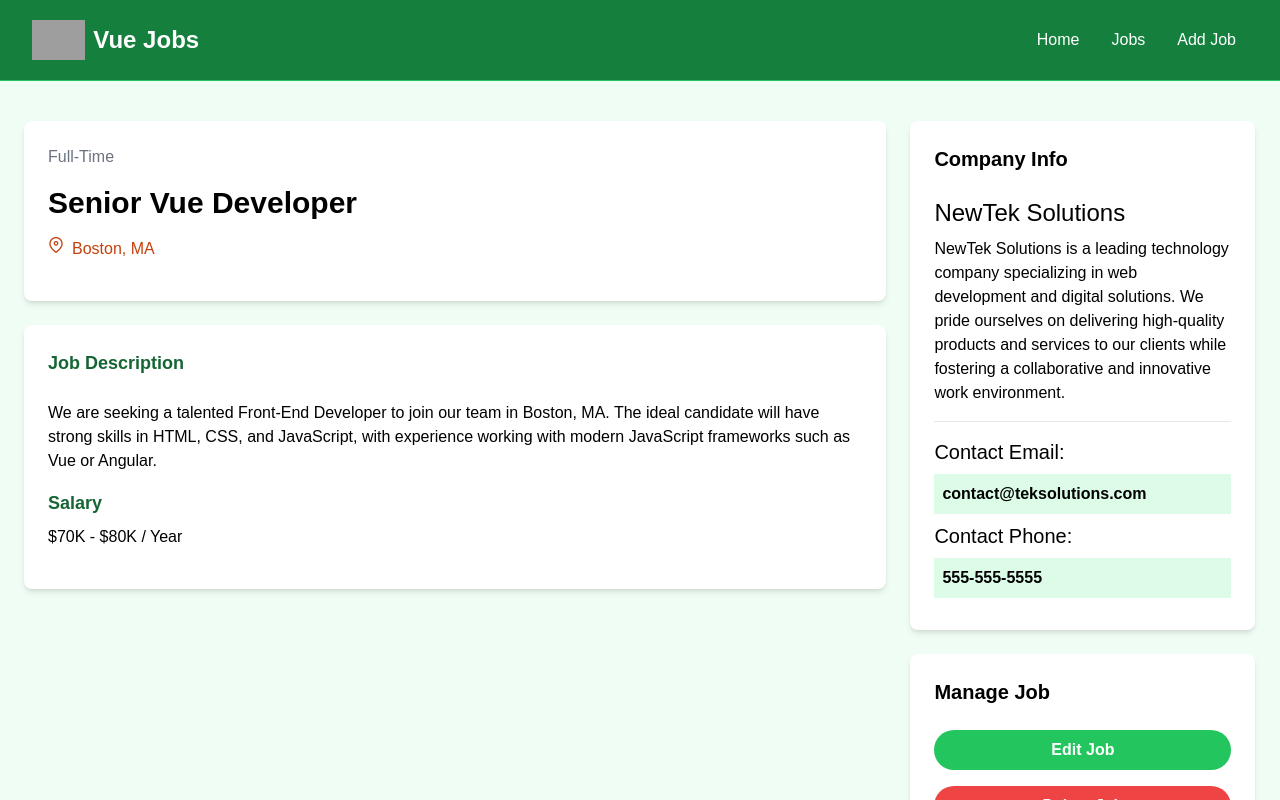
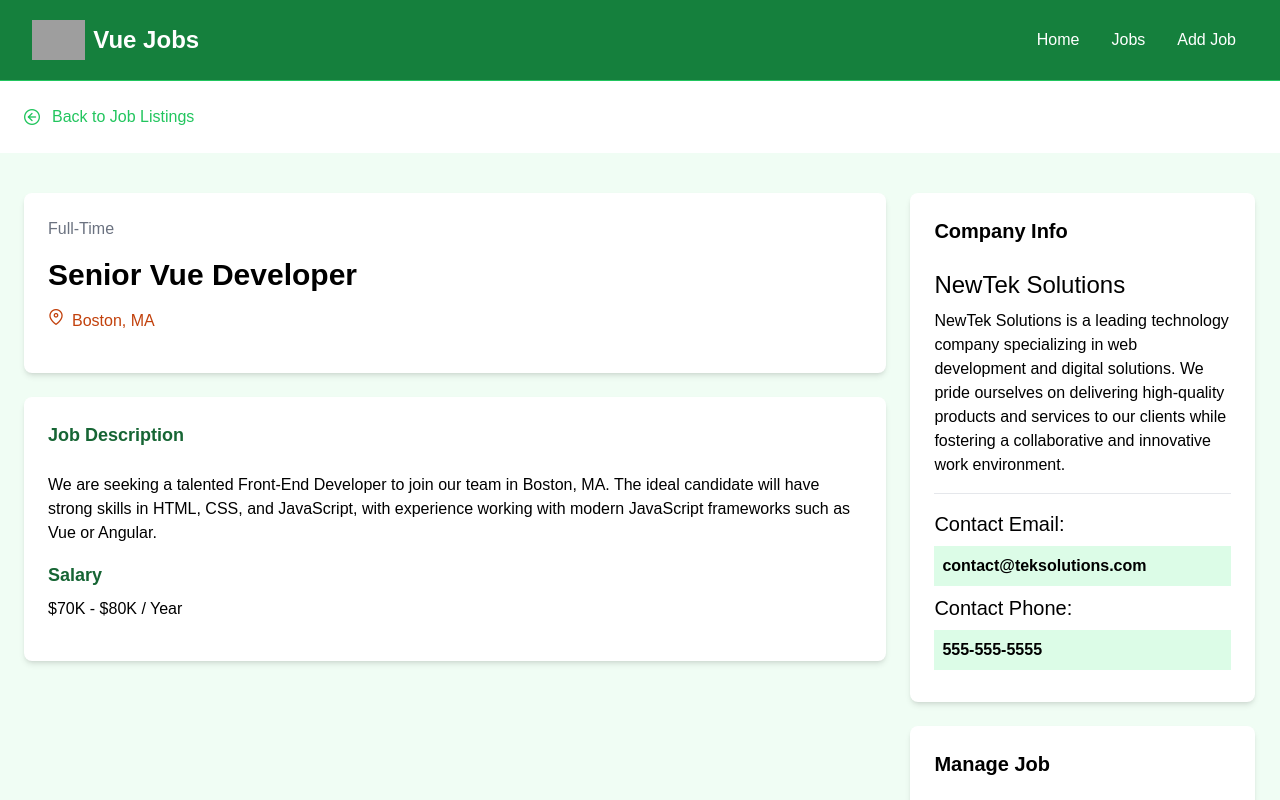
Before and after one commit to rosstungol/vue-jobs, a Vue app: page /jobs/1 in a window 1280 px wide. Shown: the top 800 px of the page. Built offline with nearby package versions, Linux system fonts and the light colour scheme; data requests are answered from the project's data file; grey boxes are pictures that could not be loaded; the HTML template or start-up script is replaced by a standard one.

Commit message:
Adds back button to Job view

```diff
--- /dev/null
+++ b/src/components/BackButton.vue
@@ -0,0 +1,16 @@
+<script setup>
+import { RouterLink } from "vue-router";
+</script>
+
+<template>
+  <section>
+    <div class="container m-auto py-6 px-6">
+      <RouterLink
+        to="/jobs"
+        class="text-green-500 hover:text-green-600 flex items-center gap-3"
+      >
+        <i class="pi pi-arrow-circle-left"></i> Back to Job Listings
+      </RouterLink>
+    </div>
+  </section>
+</template>
--- a/src/views/JobView.vue
+++ b/src/views/JobView.vue
@@ -2,6 +2,7 @@
 import { reactive, onMounted } from "vue";
 import { useRoute, RouterLink } from "vue-router";
 import PulseLoader from "vue-spinner/src/PulseLoader.vue";
+import BackButton from "@/components/BackButton.vue";
 import axios from "axios";
 
 const route = useRoute();
@@ -25,6 +26,7 @@
 </script>
 
 <template>
+  <BackButton />
   <section v-if="!state.isLoading" class="bg-green-50">
     <div class="container m-auto py-10 px-6">
       <div class="grid grid-cols-1 md:grid-cols-70/30 w-full gap-6">
```
